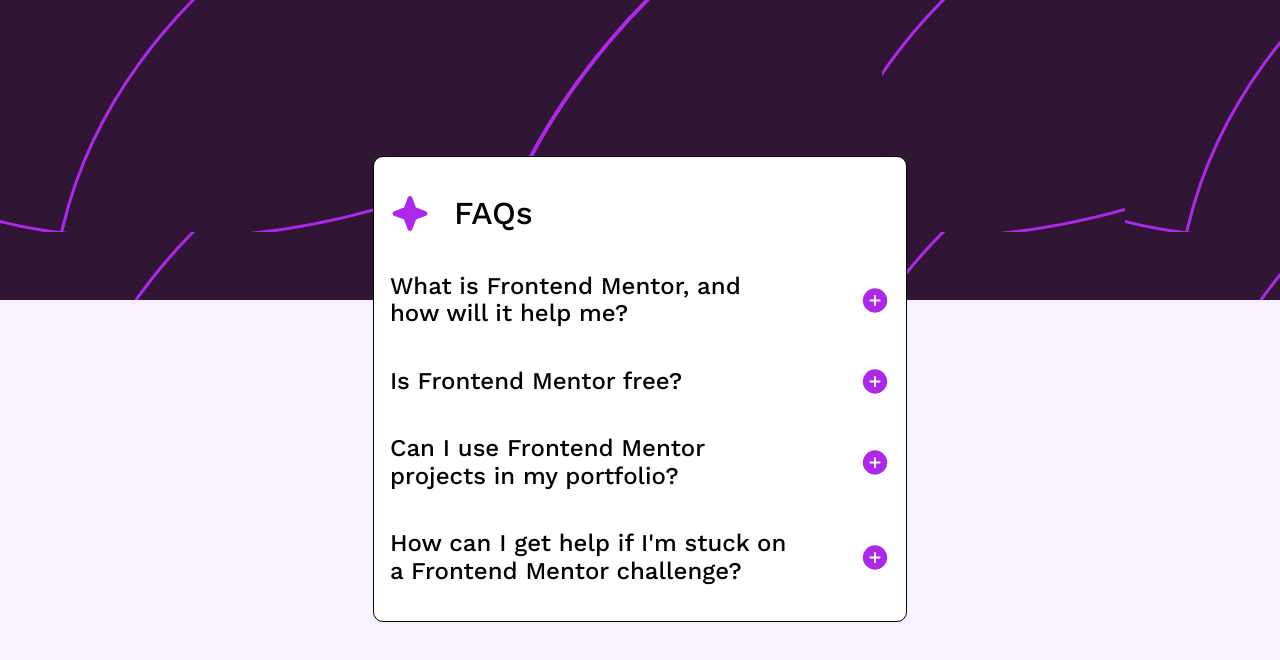
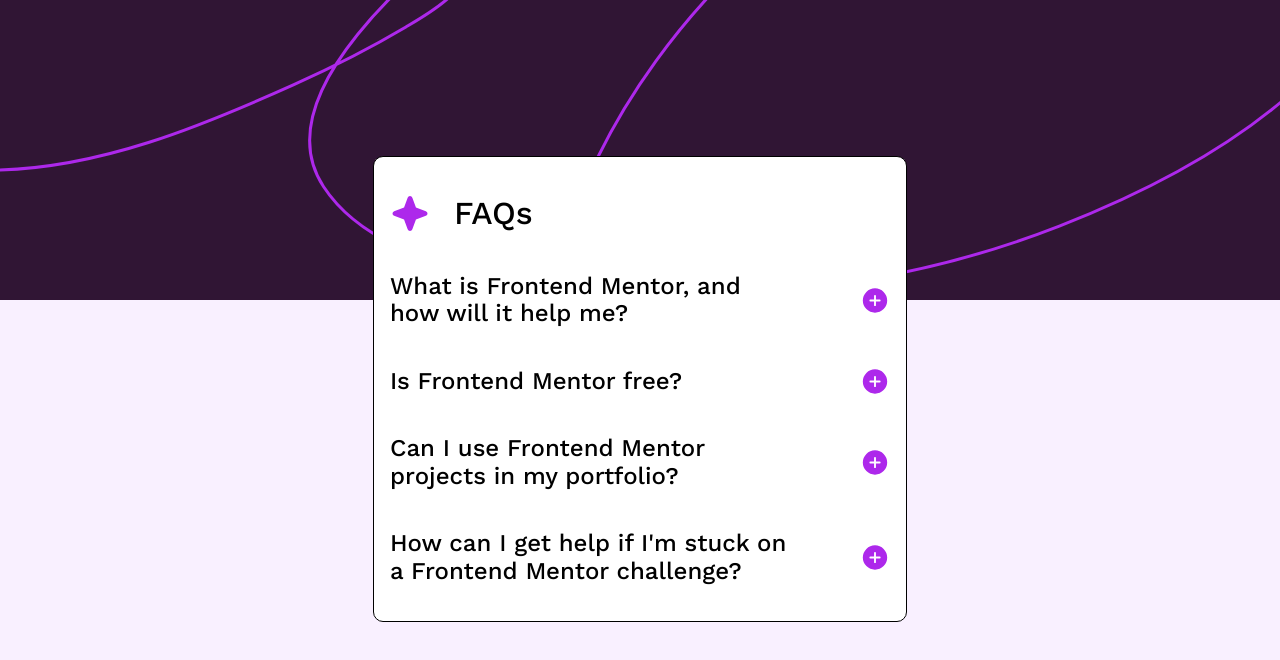
Before and after one commit to LupeF/FAQ-accordian, a plain HTML site: page index.html in a window 1280 px wide. Drawn offline with nearby package versions, Linux system fonts and the light colour scheme.

Commit message:
add background img to header

```diff
--- a/index.html
+++ b/index.html
@@ -17,9 +17,7 @@
   </style>
 </head>
 <body>
-  <header>
-    <img src="/assets/images/background-pattern-mobile.svg" alt="#">
-  </header>
+  <header></header>
   <main>
     <div id="faq-container">
       <svg xmlns="http://www.w3.org/2000/svg"  width="40" height="41" fill="none" viewBox="0 0 40 41"><path fill="#AD28EB" d="M37.5 20.5a2.467 2.467 0 0 1-1.64 2.344l-9.913 3.604-3.603 9.911a2.5 2.5 0 0 1-4.688 0l-3.604-9.922-9.911-3.593a2.5 2.5 0 0 1 0-4.688l9.921-3.604 3.594-9.911a2.5 2.5 0 0 1 4.688 0l3.604 9.921 9.911 3.594A2.467 2.467 0 0 1 37.5 20.5Z"/></svg>
--- a/scss/components/_background.scss
+++ b/scss/components/_background.scss
@@ -1,7 +1,7 @@
 header {
-    background-image: url("/assets/images/background-pattern-desktop.svg");
     height: 150px;
     width: 100%;
+    background-image: url('/assets/images/background-pattern-mobile.svg');
     img{
         width: 100%;
         height: 300px;
@@ -10,13 +10,10 @@ header {
         height: 300px;
     }
     @media(min-width: 1000px){
-        background-image: url("/assets/images/background-pattern-mobile.svg");
+        background-image: url("/assets/images/background-pattern-desktop.svg");
     }
 }
 body{
     background-color: hsl(275, 100%, 97%);
-    // display: grid;
-    // place-items: center;
-    // height: 100vh;
     position: relative;
 }
```
Also changed, not shown: css/style.css, 1 other file.
